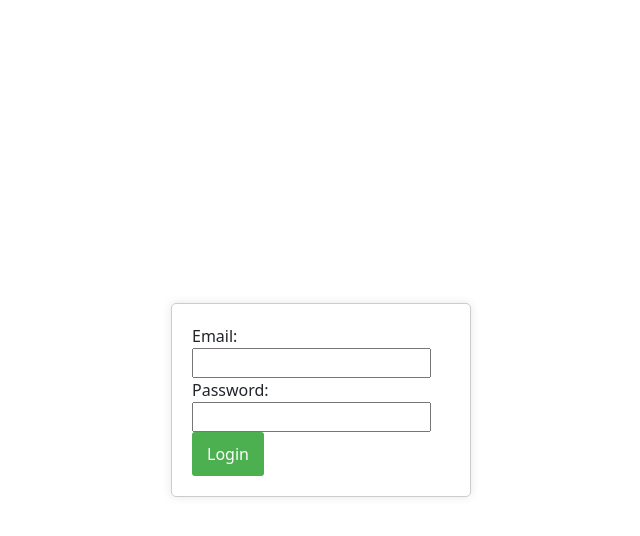
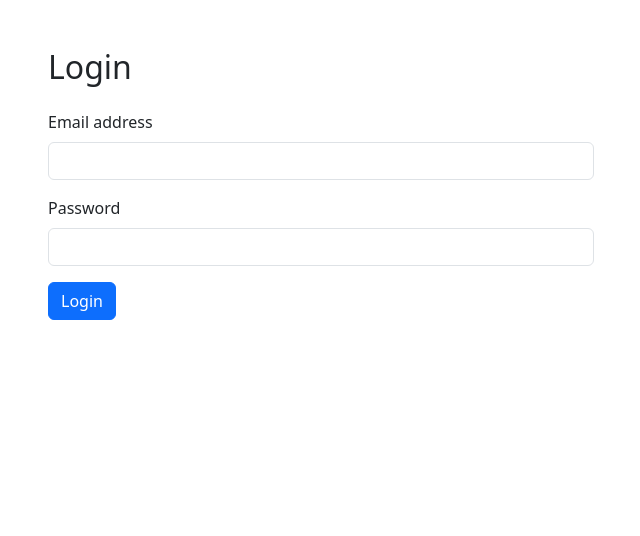
Before and after one commit to eotambunan/platinum-project, a Next.js app: page /login in a window 1280 px wide. Shown: the top 536 px of the page, without its empty margins (319-959 px from the left). Built offline with nearby package versions, Linux system fonts and the light colour scheme.

Commit message:
#7 wallet dashboard feature done

```diff
--- a/src/components/elements/Chart.js
+++ b/src/components/elements/Chart.js
@@ -25,8 +25,8 @@ const Chart = ({ type, labels, title, value, color }) => {
         },
         scales: {
             y: {
-                min: (value.reduce((a,b)=>Math.min(a,b)))*0.9,
-                max: Math.ceil(value.reduce((a,b)=>Math.max(a,b))),
+                min: Array.isArray(value) && value.length > 0 ? Math.min(...value) * 0.9 : 0,
+                max: Array.isArray(value) && value.length > 0 ? Math.ceil(Math.max(...value)) : 1,
             },
         },
     };
--- a/src/pages/login/index.js
+++ b/src/pages/login/index.js
@@ -1,71 +1,72 @@
-import React, { useState } from 'react';
-import { useRouter } from 'next/router'; // Import useRouter
-import axios from 'axios';
+import { postLogin } from "@/rest_API/users_api";
+import { useState } from "react";
+import { useRouter } from "next/router";
 
-const LoginPage = () => {
-  const [email, setEmail] = useState('');
-  const [password, setPassword] = useState('');
-  const [error, setError] = useState('');
+const Login = () => {
+  const [email, setEmail] = useState("");
+  const [password, setPassword] = useState("");
+  const [loading, setLoading] = useState(false); // Add loading state
+  const [error, setError] = useState(null); // Add error state
+  const router = useRouter();
 
-  const router = useRouter(); // Use useRouter hook
-
-  const handleEmailChange = (event) => {
-    setEmail(event.target.value);
-  };
-
-  const handlePasswordChange = (event) => {
-    setPassword(event.target.value);
-  };
-
-  const handleLoginSuccess = (token) => {
-    // Store token in localStorage or state
-    localStorage.setItem('token', token);
-
-    // Redirect to the desired page (replace '/dashboard' with your target route)
-    router.push('/expanses'); // Use push method from useRouter
-  };
-
-  const handleSubmit = async (event) => {
-    event.preventDefault();
-
+  const handleLogin = async () => {
     try {
-      const response = await axios.post("https://moneytracker.cyclic.app/api/users/v1/login", {
-        email: email,
-        password: password,
-      });
-
-      // Handle successful login
-      console.log('Login successful:', response.data);
-
-      // Call the success handler with the token
-      handleLoginSuccess(response.data.token);
-
-      // Reset form fields and error
-      setEmail('');
-      setPassword('');
-      setError('');
+      setLoading(true);
+      const token = await postLogin(email, password);
+      console.log("Login successful. Token:", token);
+      // Store the token in a global context or state if needed
+      router.push("/wallet");
     } catch (error) {
-      // Handle login error
-      console.error('Login error:', error.response ? error.response.data : error.message);
-      setError('Invalid email or password.');
+      setError("Invalid email or password. Please try again."); // Display a meaningful error message
+    } finally {
+      setLoading(false);
     }
   };
 
   return (
-    <div style={{ display: 'flex', justifyContent: 'center', alignItems: 'center', height: '100vh' }}>
-      <form onSubmit={handleSubmit} style={{ width: '300px', padding: '20px', border: '1px solid #ccc', borderRadius: '5px', boxShadow: '0 0 10px rgba(0, 0, 0, 0.1)' }}>
-        <label htmlFor="email">Email:</label>
-        <input type="email" id="email" name="email" value={email} onChange={handleEmailChange} required />
-
-        <label htmlFor="password">Password:</label>
-        <input type="password" id="password" name="password" value={password} onChange={handlePasswordChange} required />
-
-        <button type="submit" style={{ backgroundColor: '#4caf50', color: 'white', padding: '10px 15px', border: 'none', borderRadius: '3px', cursor: 'pointer' }}>Login</button>
-
-        {error && <p style={{ color: 'red' }}>{error}</p>}
-      </form>
+    <div className="container mt-5">
+      <div className="row justify-content-center">
+        <div className="col-md-6">
+          <h2 className="mb-4">Login</h2>
+          <form>
+            <div className="mb-3">
+              <label htmlFor="email" className="form-label">
+                Email address
+              </label>
+              <input
+                type="email"
+                className="form-control"
+                id="email"
+                value={email}
+                onChange={(e) => setEmail(e.target.value)}
+              />
+            </div>
+            <div className="mb-3">
+              <label htmlFor="password" className="form-label">
+                Password
+              </label>
+              <input
+                type="password"
+                className="form-control"
+                id="password"
+                value={password}
+                onChange={(e) => setPassword(e.target.value)}
+              />
+            </div>
+            {error && <p className="text-danger">{error}</p>} {/* Display error message */}
+            <button
+              type="button"
+              className="btn btn-primary"
+              onClick={handleLogin}
+              disabled={loading} // Disable button during loading
+            >
+              {loading ? "Logging in..." : "Login"}
+            </button>
+          </form>
+        </div>
+      </div>
     </div>
   );
 };
 
-export default LoginPage;
+export default Login;
--- a/src/rest_API/users_api.js
+++ b/src/rest_API/users_api.js
@@ -0,0 +1,37 @@
+import axios from "axios";
+import Cookies from "js-cookie";
+export const postLogin = async (email, password) => {
+  try {
+    const response = await axios.post(
+      "http://localhost:3000/api/users/v1/login",
+      {
+        email: email,
+        password: password,
+      }
+    );
+
+    // Assuming the cookie name is 'access-token'
+    const accessToken = getCookie("access-token");
+    // Save the token as a cookie
+    Cookies.set("access-token", accessToken, {
+      expires: 7,
+      secure: true,
+      sameSite: "None",
+    });
+
+    return accessToken;
+  } catch (error) {
+    console.error(
+      "Error logging in:",
+      error.response ? error.response.data : error.message
+    );
+    throw error;
+  }
+};
+
+// Function to get a cookie by name
+const getCookie = (name) => {
+  const value = `; ${document.cookie}`;
+  const parts = value.split(`; ${name}=`);
+  if (parts.length === 2) return parts.pop().split(";").shift();
+};
```
Also changed, not shown: package.json (+5 -2 lines), src/pages/wallet/index.js (+82 -0 lines), src/rest_API/wallets_api.js (+28 -0 lines), 1 other file (tests, documents, lock files or other folders).
